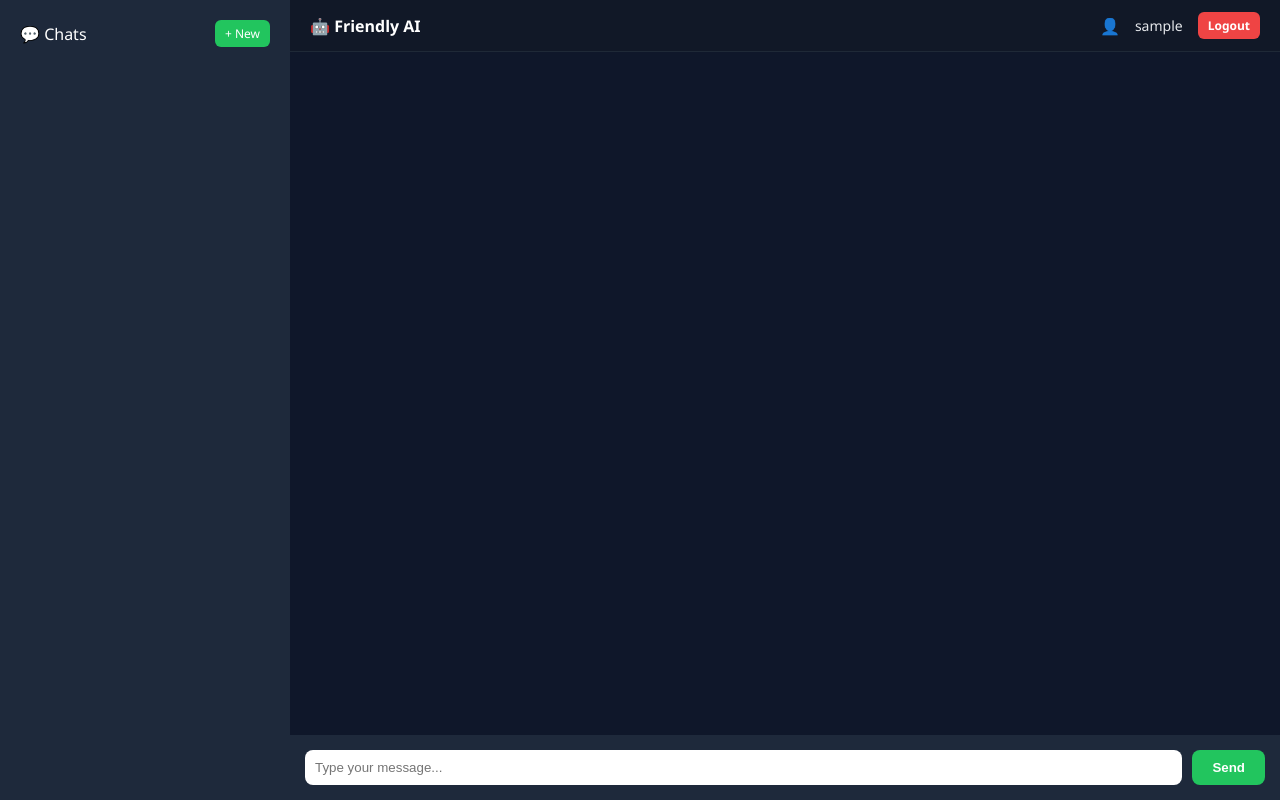
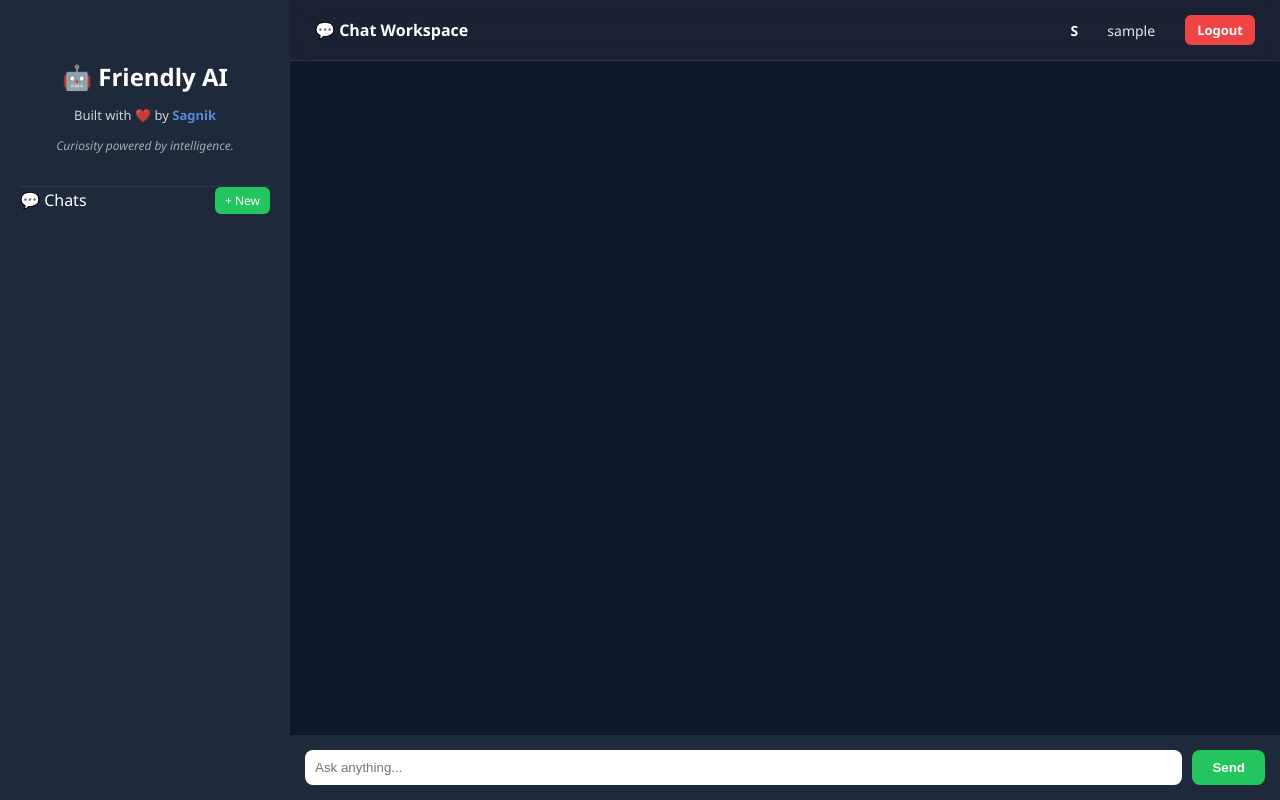
Before and after one commit to iamsagnik15/Friendly-Chatbot, a Flask app: page /chat in a window 1280 px wide. Run offline with Flask 3, Linux system fonts and the light colour scheme; the visitor is signed in with stand-in values (Sample User, id 1); data that the repository does not hold is empty.

Commit message:
Final premium UI with GitHub branding

```diff
--- a/static/style.css
+++ b/static/style.css
@@ -674,3 +674,80 @@ button:hover {
     from {opacity: 0; transform: translateY(20px);}
     to {opacity: 1; transform: translateY(0);}
 }
+
+/* ===== Branding ===== */
+
+.sidebar-brand {
+    padding: 20px;
+    text-align: center;
+    border-bottom: 1px solid rgba(255,255,255,0.08);
+}
+
+.sidebar-brand h2 {
+    margin-bottom: 6px;
+    font-weight: 600;
+}
+
+.brand-sub {
+    font-size: 13px;
+    opacity: 0.8;
+}
+
+.brand-quote {
+    font-size: 12px;
+    opacity: 0.6;
+    font-style: italic;
+}
+
+/* ===== GitHub Owner Link ===== */
+
+.owner-link {
+    color: #60a5fa;
+    text-decoration: none;
+    font-weight: 600;
+    transition: 0.3s ease;
+}
+
+.owner-link:hover {
+    color: #3b82f6;
+    text-shadow: 0 0 8px rgba(59,130,246,0.6);
+}
+
+/* ===== Premium Top Bar ===== */
+
+.chat-top-bar {
+    display: flex;
+    justify-content: space-between;
+    align-items: center;
+    padding: 15px 25px;
+    backdrop-filter: blur(12px);
+    background: rgba(255,255,255,0.05);
+    border-bottom: 1px solid rgba(255,255,255,0.08);
+}
+
+.profile-box {
+    display: flex;
+    align-items: center;
+    gap: 8px;
+}
+
+.user-avatar-small {
+    width: 30px;
+    height: 30px;
+    font-size: 14px;
+}
+
+.logout-btn {
+    margin-left: 15px;
+    padding: 6px 12px;
+    background: #ef4444;
+    color: white;
+    border-radius: 6px;
+    font-size: 13px;
+    text-decoration: none;
+    transition: 0.2s;
+}
+
+.logout-btn:hover {
+    background: #dc2626;
+}
--- a/templates/chat.html
+++ b/templates/chat.html
@@ -2,49 +2,88 @@
 
 <div class="main-layout">
 
-    <!-- Sidebar -->
+    <!-- ================= SIDEBAR ================= -->
     <div class="sidebar">
+
+        <!-- Branding -->
+        <div class="sidebar-brand">
+            <h2>🤖 Friendly AI</h2>
+
+            <p class="brand-sub">
+                Built with ❤️ by
+                <a href="https://github.com/iamsagnik15"
+                   target="_blank"
+                   class="owner-link">
+                   Sagnik
+                </a>
+            </p>
+
+            <p class="brand-quote">
+                Curiosity powered by intelligence.
+            </p>
+        </div>
+
+        <!-- Chat Header -->
         <div class="sidebar-header">
             <span>💬 Chats</span>
             <a href="/new_chat" class="new-chat-btn">+ New</a>
         </div>
 
+        <!-- Chat History -->
         <div class="history">
             {% for chat in chats %}
             <div class="history-item">
-                <span>{{ chat.message[:20] }}...</span>
+                <span>{{ chat.message[:22] }}...</span>
                 <a href="/delete_chat/{{ chat.id }}" class="delete-icon">✖</a>
             </div>
             {% endfor %}
         </div>
+
     </div>
 
-    <!-- Chat Area -->
+    <!-- ================= CHAT AREA ================= -->
     <div class="chat-area">
 
-        <!-- 🔥 UPDATED TOP BAR -->
+        <!-- Premium Top Bar -->
         <div class="chat-top-bar">
+
             <div class="top-left">
-                🤖 Friendly AI
+                💬 Chat Workspace
             </div>
 
             <div class="top-right">
-                👤 <span class="profile-name">{{ username }}</span>
-                <a href="/logout" class="logout-small">Logout</a>
+                <div class="profile-box">
+                    <div class="avatar user-avatar-small">
+                        {{ username[0]|upper }}
+                    </div>
+                    <span class="profile-name">{{ username }}</span>
+                </div>
+
+                <a href="/logout" class="logout-btn">Logout</a>
             </div>
+
         </div>
 
+        <!-- Chat Messages -->
         <div class="chat-box" id="chat-box">
             {% for chat in chats %}
+
             <div class="message-row user">
-                <div class="avatar user-avatar">{{ username[0]|upper }}</div>
-                <div class="message-bubble user-bubble">{{ chat.message }}</div>
+                <div class="avatar user-avatar">
+                    {{ username[0]|upper }}
+                </div>
+                <div class="message-bubble user-bubble">
+                    {{ chat.message }}
+                </div>
             </div>
 
             <div class="message-row bot">
                 <div class="avatar bot-avatar">AI</div>
-                <div class="message-bubble bot-bubble">{{ chat.response }}</div>
+                <div class="message-bubble bot-bubble">
+                    {{ chat.response }}
+                </div>
             </div>
+
             {% endfor %}
         </div>
 
@@ -56,22 +95,27 @@
             </div>
         </div>
 
+        <!-- Input Area -->
         <div class="input-area">
-            <input type="text" id="msg" placeholder="Type your message...">
+            <input type="text" id="msg" placeholder="Ask anything..." autocomplete="off">
             <button onclick="send()">Send</button>
         </div>
 
     </div>
+
 </div>
+
 
 <script>
 async function send() {
+
     let msg = document.getElementById("msg").value;
     if (!msg) return;
 
     let chatBox = document.getElementById("chat-box");
     let typing = document.getElementById("typing");
 
+    // Show user message instantly
     chatBox.innerHTML += `
         <div class="message-row user">
             <div class="avatar user-avatar">${msg[0].toUpperCase()}</div>
```
